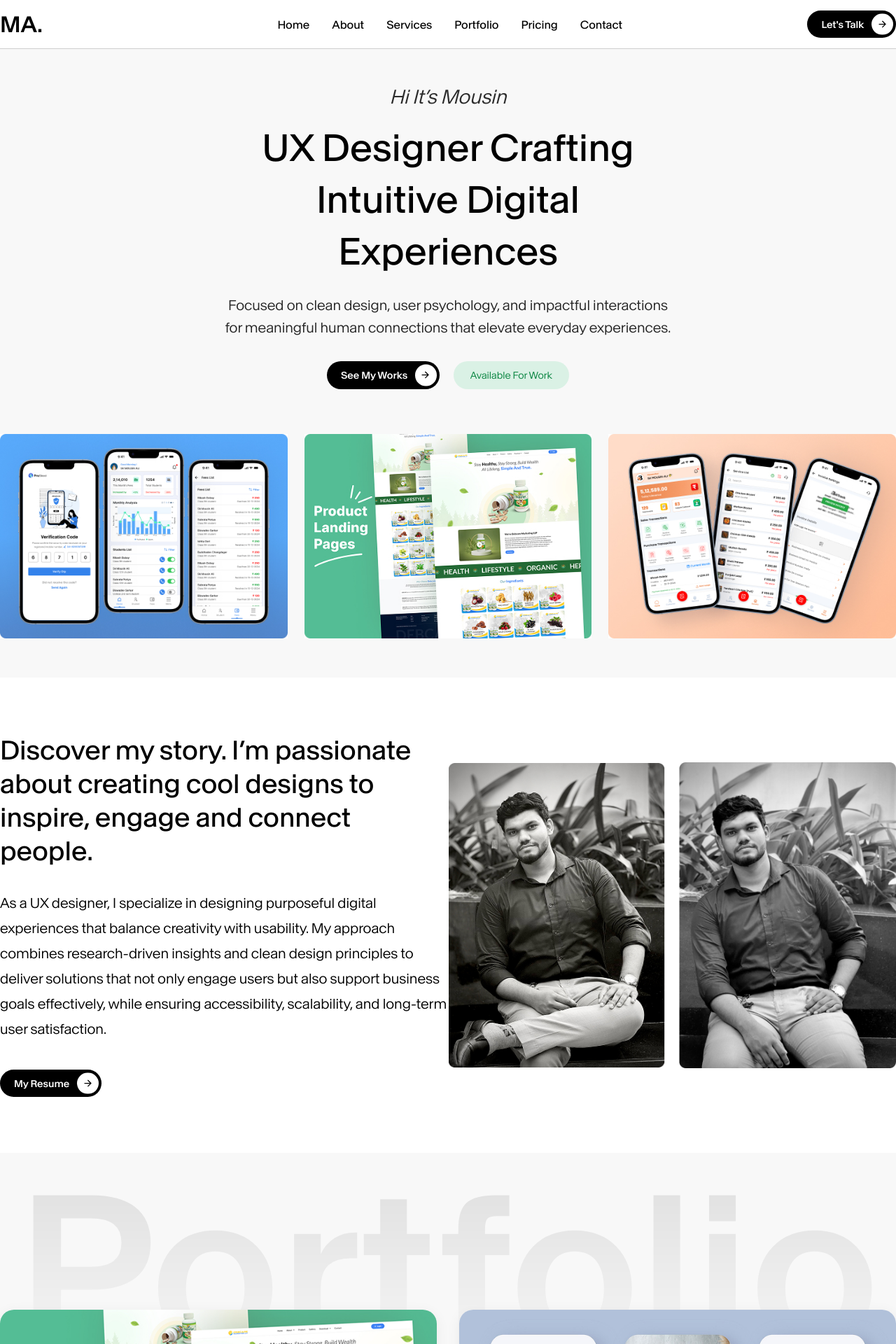
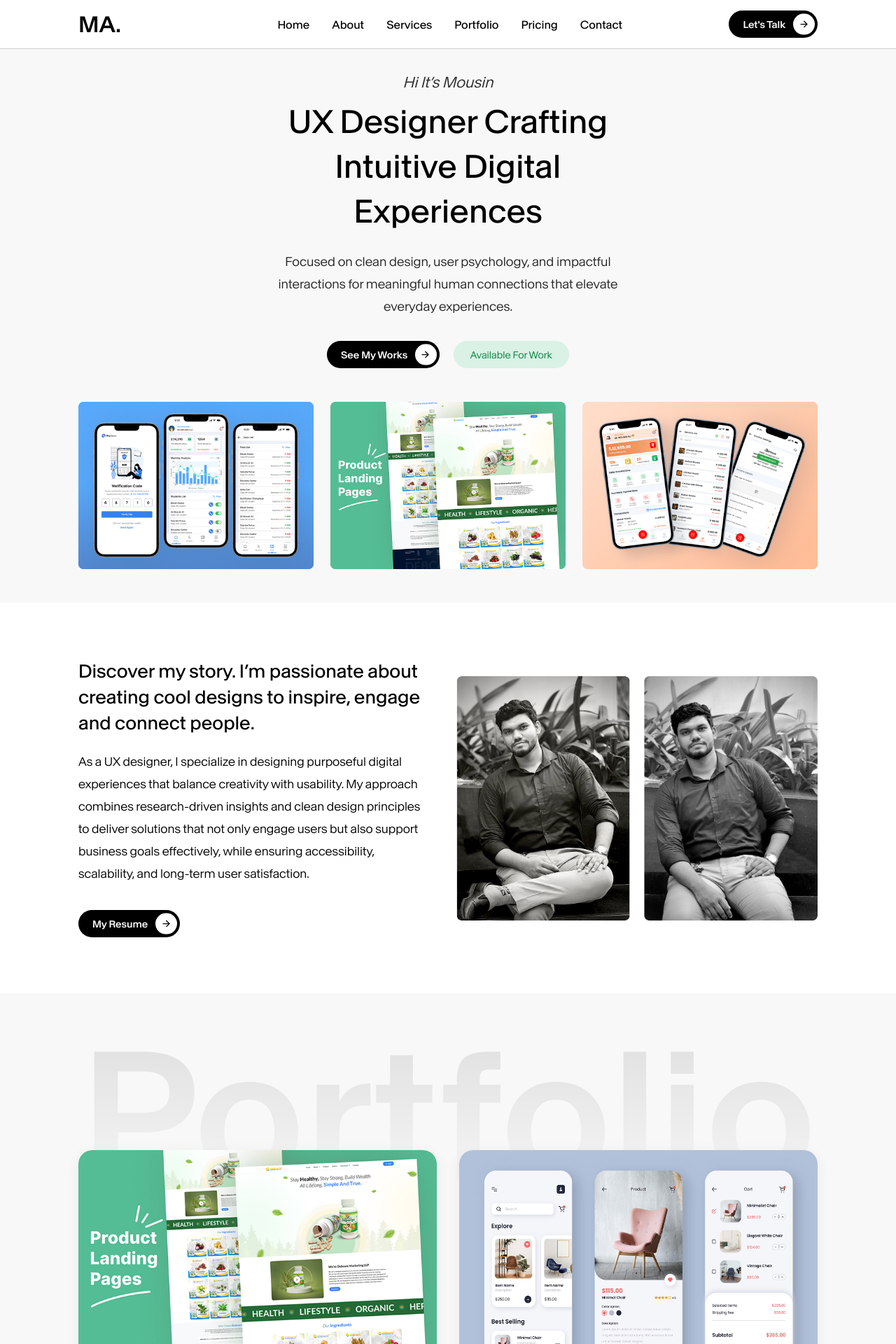
Before and after one commit to SK-MOUSIN-ALI/mousinali, a Next.js app: page / in a window 1280 px wide. Shown: the top 1920 px of the page at 70% size. Built offline with nearby package versions, Linux system fonts and the light colour scheme.

Commit message:
responsive for laptop

```diff
--- a/src/app/globals.css
+++ b/src/app/globals.css
@@ -62,7 +62,7 @@ html,
 body {
   width: 100%;
   height: 100%;
-  font-family: 'Baikal Trial' ,sans-serif;
+  font-family: 'Baikal Trial', sans-serif;
 }
 
 .font-weight-100 {
@@ -381,3 +381,173 @@ nav ul li .my-nav-link:hover {
   display: inline-block;
   animation: marquee 20s linear infinite;
 }
+
+@media (max-width: 1800px) {
+  .container-fluid {
+    padding: 0 10rem;
+  }
+
+
+}
+
+@media (max-width: 1600px) {
+  .container-fluid {
+    padding: 0 9rem;
+  }
+
+  .hero h1 {
+    font-size: 3rem;
+    line-height: 68px;
+  }
+
+  .hero p {
+    font-size: 1.125rem;
+    line-height: 2rem;
+    margin-bottom: 2.025rem;
+  }
+
+  .hero h5 {
+    font-size: 1.35rem;
+    margin-bottom: 0.5rem;
+  }
+
+  .hero {
+    padding: 3rem 0;
+    padding-top: 2rem;
+  }
+
+  .hero-proj {
+    margin-top: 3rem;
+  }
+
+  .about h2 {
+    font-size: 1.75rem;
+    line-height: 2.4rem;
+    margin-bottom: 1.5rem;
+  }
+
+  .about .about-text {
+    padding-right: 1.85rem;
+  }
+
+  .about p {
+    font-size: 1.125rem;
+    line-height: 2.125rem;
+    margin-bottom: 2.25rem;
+  }
+
+  .fade-title {
+    font-size: 17rem;
+    top: 2%;
+  }
+
+  .portfolio .pro-content p {
+    text-overflow: ellipsis;
+    overflow: hidden;
+    display: -webkit-box;
+    -webkit-line-clamp: 3;
+    -webkit-box-orient: vertical;
+  }
+
+  .services p {
+    margin-top: 0.75rem;
+  }
+
+  .tech-next {
+    left: 15%;
+  }
+
+  .tech-bootstrap {
+    left: 22%;
+  }
+
+  .tech-figma {
+    left: 19%;
+  }
+
+  .tech-tailwind {
+    left: 27%;
+  }
+
+  /* Right side adjustments */
+  .tech-react {
+    right: 17%;
+  }
+
+  .tech-node {
+    right: 23%;
+  }
+
+  .tech-photoshop {
+    right: 20%;
+  }
+
+  .tech-html {
+    right: 26%;
+  }
+
+  .client-rev .inner-contain p {
+    font-size: 1rem;
+    line-height: 1.65rem;
+    margin-top: 1rem;
+  }
+
+  .quote-img {
+    height: 36px;
+  }
+
+  .client-rev .fade-title {
+    font-size: 13rem;
+  }
+}
+
+@media (max-width: 1528px) {
+  .hero h1 {
+    font-size: 2.9rem;
+    line-height: 66px;
+  }
+
+  .about .about-text {
+    padding-right: 1.25rem;
+  }
+
+  .about h2 {
+    font-size: 1.65rem;
+    line-height: 2.3rem;
+    margin-bottom: 1.25rem;
+  }
+
+  .about p {
+    font-size: 1.075rem;
+    line-height: 2rem;
+    margin-bottom: 2.25rem;
+  }
+
+  .services h2 {
+    font-size: 2.25rem;
+    font-weight: 500;
+    margin-bottom: 0;
+  }
+
+  .services p {
+    font-size: 1.075rem;
+    line-height: 1.85rem;
+    margin: 1.5rem 0;
+    margin-top: 1rem;
+  }
+}
+
+@media (max-width: 1440px) {
+  .container-fluid {
+    padding: 0 7rem;
+  }
+
+  .hero h1 {
+    line-height: 64px;
+  }
+
+  .fade-title {
+    font-size: 16rem;
+    top: 3%;
+  }
+}
--- a/src/app/page.jsx
+++ b/src/app/page.jsx
@@ -163,7 +163,7 @@ export default function Home() {
                 </div>
               </div>
             </div>
-            <div className="flex items-center gap-6 justify-center mt-[4rem]">
+            <div className="flex items-center gap-6 justify-center mt-[4rem] hero-proj">
               <div className="w-1/3 hero-img">
                 <Image src="/hero/hero-1.jpg" alt="Profile picture" width={490} height={350} />
               </div>
@@ -180,8 +180,8 @@ export default function Home() {
         {/* ---------------- ABOUT ---------------- */}
         <section className="section-padding about">
           <div className="container-fluid">
-            <div className="flex items-center">
-              <div className="w-1/2 about-text">
+            <div className="grid grid-cols-2 items-center gap-6">
+              <div className="about-text">
                 <h2 className="font-weight-400">
                   Discover my story. I’m passionate about creating cool designs to inspire,
                   engage and connect people.
@@ -215,7 +215,8 @@ export default function Home() {
                   </div>
                 </a>
               </div>
-              <div className="w-1/2 flex items-center gap-5 justify-end">
+
+              <div className="flex items-center gap-5 justify-end">
                 <div className="about-img">
                   <Image
                     src="/about/about-1.jpg"
--- a/src/components/Cta.jsx
+++ b/src/components/Cta.jsx
@@ -108,66 +108,67 @@ const Cta = () => {
             alt="Next.js"
             width={60}
             height={60}
-            className="absolute top-[15%] left-[18%]"
+            className="absolute top-[15%] left-[18%] tech-next"
           />
           <Image
             ref={(el) => (imagesRef.current[1] = el)}
             src="/tech/bootstrap.svg"
-            alt="Next.js"
+            alt="Bootstrap"
             width={75}
             height={60}
-            className="absolute top-[28%] left-[25%]"
+            className="absolute top-[28%] left-[25%] tech-bootstrap"
           />
           <Image
             ref={(el) => (imagesRef.current[2] = el)}
             src="/tech/figma.svg"
-            alt="Next.js"
+            alt="Figma"
             width={40}
             height={60}
-            className="absolute bottom-[25%] left-[22%]"
+            className="absolute bottom-[25%] left-[22%] tech-figma"
           />
           <Image
             ref={(el) => (imagesRef.current[3] = el)}
             src="/tech/tailwind.png"
-            alt="Next.js"
+            alt="Tailwind"
             width={98}
             height={60}
-            className="absolute bottom-[12%] left-[30%]"
+            className="absolute bottom-[12%] left-[30%] tech-tailwind"
           />
 
           {/* Right side logos */}
           <Image
             ref={(el) => (imagesRef.current[4] = el)}
             src="/tech/react.png"
-            alt="Next.js"
+            alt="React"
             width={67}
             height={60}
-            className="absolute top-[18%] right-[20%]"
+            className="absolute top-[18%] right-[20%] tech-react"
           />
           <Image
             ref={(el) => (imagesRef.current[5] = el)}
             src="/tech/node.png"
-            alt="Next.js"
+            alt="Node.js"
             width={65}
             height={65}
-            className="absolute top-[32%] right-[27%]"
+            className="absolute top-[32%] right-[27%] tech-node"
           />
           <Image
             ref={(el) => (imagesRef.current[6] = el)}
             src="/tech/photoshop.svg"
-            alt="Next.js"
+            alt="Photoshop"
             width={62}
             height={60}
-            className="absolute bottom-[25%] right-[24%]"
+            className="absolute bottom-[25%] right-[24%] tech-photoshop"
           />
           <Image
             ref={(el) => (imagesRef.current[7] = el)}
             src="/tech/html.svg"
-            alt="Next.js"
+            alt="HTML"
             width={53}
             height={60}
-            className="absolute bottom-[12%] right-[30%]"
+            className="absolute bottom-[12%] right-[30%] tech-html"
           />
+
         </div>
 
 
@@ -178,7 +179,7 @@ const Cta = () => {
         <span className="avail font-light hero-cta mb-4 block text-gray-500">
           Available For Work
         </span>
-        <h2 className="text-4xl md:text-5xl font-weight-500 capitalize text-gray-900 leading-tight">
+        <h2 className="text-4xl lg:text-4xl 2xl:text-5xl font-weight-500 capitalize text-gray-900 leading-tight">
           Have an idea for a project? <br /> Let's discuss about it.
         </h2>
 
--- a/src/components/Testimonials.jsx
+++ b/src/components/Testimonials.jsx
@@ -117,6 +117,7 @@ const Testimonials = () => {
                                         alt="Quote"
                                         width={54}
                                         height={50}
+                                        className='quote-img'
                                     />
                                 </div>
                             </div>
```
